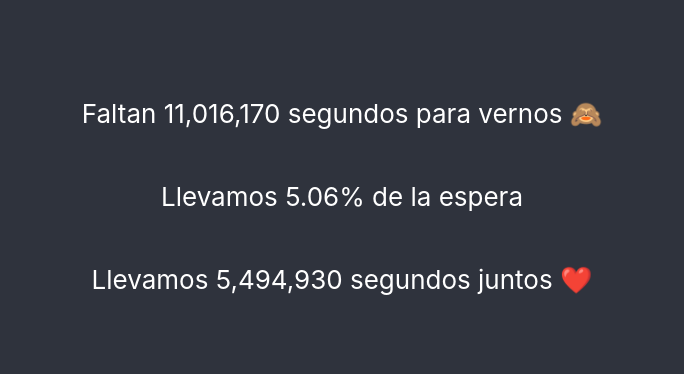
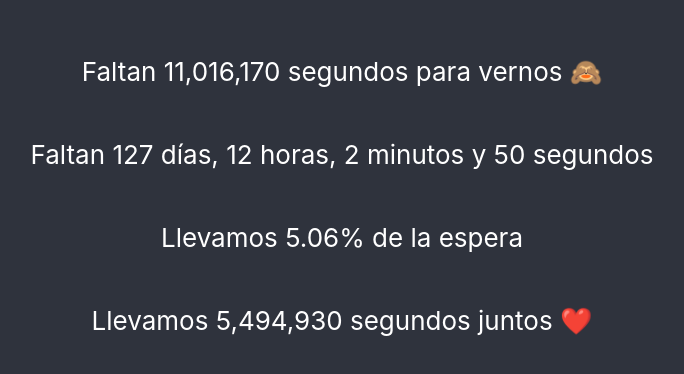
Before and after one commit to szaldivar/time-to, a React (Create React App) app: page / in a window 1280 px wide. Shown: the part 204-578 px from the top of the page, without its empty margins (298-982 px from the left). Built offline with nearby package versions, Linux system fonts and the light colour scheme.

Commit message:
add time by days hours minutes and seconds

```diff
--- a/src/App.js
+++ b/src/App.js
@@ -6,10 +6,45 @@ const DATE_TIME_WILL_SEE = new Date("2022-06-21T18:30:00.000Z").getTime();
 const DATE_TIME_SINCE = new Date("2021-12-12T16:05:00.000Z").getTime();
 const TOTAL_BETWEEN = DATE_TIME_WILL_SEE - DATE_TIME_LAST_SAW;
 
+const getStr = (numeric, base, arr) => {
+  if (numeric === 1) {
+    arr.push(`${numeric} ${base.substring(0, base.length - 1)}`);
+  } else if (numeric > 0) {
+    arr.push(`${numeric} ${base}`);
+  }
+};
+
+const fromSecondsToHtime = (seconds) => {
+  let base = 60 * 60 * 24;
+  let days = Math.floor(seconds / base);
+  seconds %= base;
+  base /= 24;
+  let hours = Math.floor(seconds / base);
+  seconds %= base;
+  base /= 60;
+  let minutes = Math.floor(seconds / base);
+  seconds %= base;
+  let arr = [];
+  getStr(days, "días", arr);
+  getStr(hours, "horas", arr);
+  getStr(minutes, "minutos", arr);
+  getStr(seconds, "segundos", arr);
+  if (arr.length === 1) return arr[0];
+  let last = arr.splice(-1);
+  return `${arr.join(", ")} y ${last[0]}`;
+};
+
 function App() {
   const [seconds, setSeconds] = useState(() => {
     let timeto = DATE_TIME_WILL_SEE - new Date().getTime();
     return Math.floor(timeto / 1000);
+  });
+  const [htimeTo, setHtimeTo] = useState(() => {
+    let secondsAux = Math.floor(
+      (DATE_TIME_WILL_SEE - new Date().getTime()) / 1000
+    );
+    if (secondsAux <= 0) return null;
+    return fromSecondsToHtime(secondsAux);
   });
   const [seconds2, setSeconds2] = useState(() =>
     Math.floor((new Date().getTime() - DATE_TIME_SINCE) / 1000)
@@ -25,7 +60,10 @@ function App() {
   useEffect(() => {
     interval1Ref.current = setInterval(() => {
       let timeNow = new Date().getTime();
-      setSeconds(Math.floor((DATE_TIME_WILL_SEE - timeNow) / 1000));
+      let secondsAux = Math.floor((DATE_TIME_WILL_SEE - timeNow) / 1000);
+      setSeconds(secondsAux);
+      let htime = secondsAux > 0 ? fromSecondsToHtime(secondsAux) : null;
+      setHtimeTo(htime);
       setSeconds2(Math.floor((timeNow - DATE_TIME_SINCE) / 1000));
       if (timeNow >= DATE_TIME_WILL_SEE) setProgress("100");
       else
@@ -39,9 +77,12 @@ function App() {
     <div className="App">
       <div className="App-header">
         {seconds > 0 ? (
-          <p>
-            Faltan {seconds.toLocaleString("es-MX")} segundos para vernos 🙈
-          </p>
+          <>
+            <p>
+              Faltan {seconds.toLocaleString("es-MX")} segundos para vernos 🙈
+            </p>
+            <p>Faltan {htimeTo}</p>
+          </>
         ) : null}
         {seconds > 0 ? <p>Llevamos {progress}% de la espera</p> : null}
         <p>Llevamos {seconds2.toLocaleString("es-MX")} segundos juntos ❤️</p>
```
